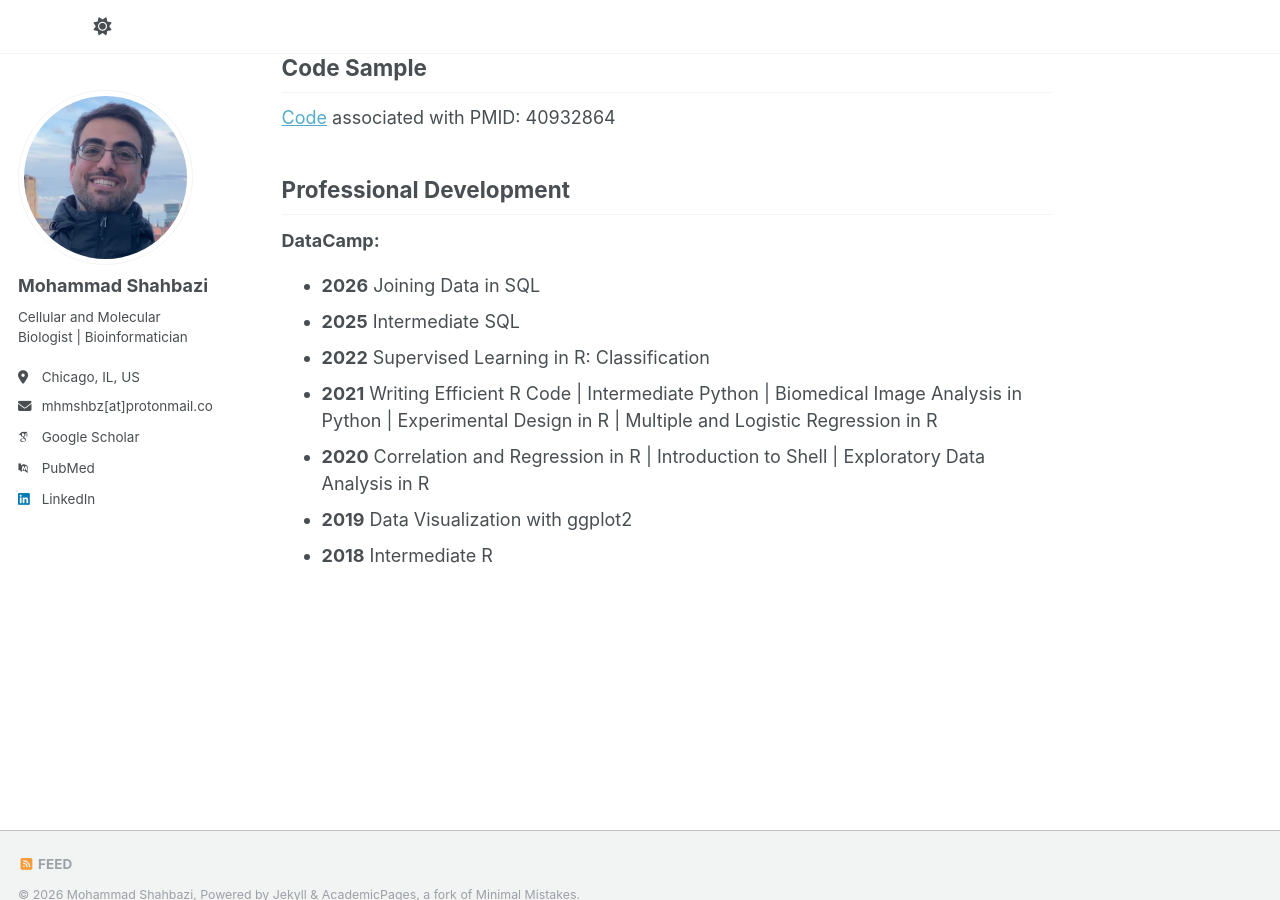
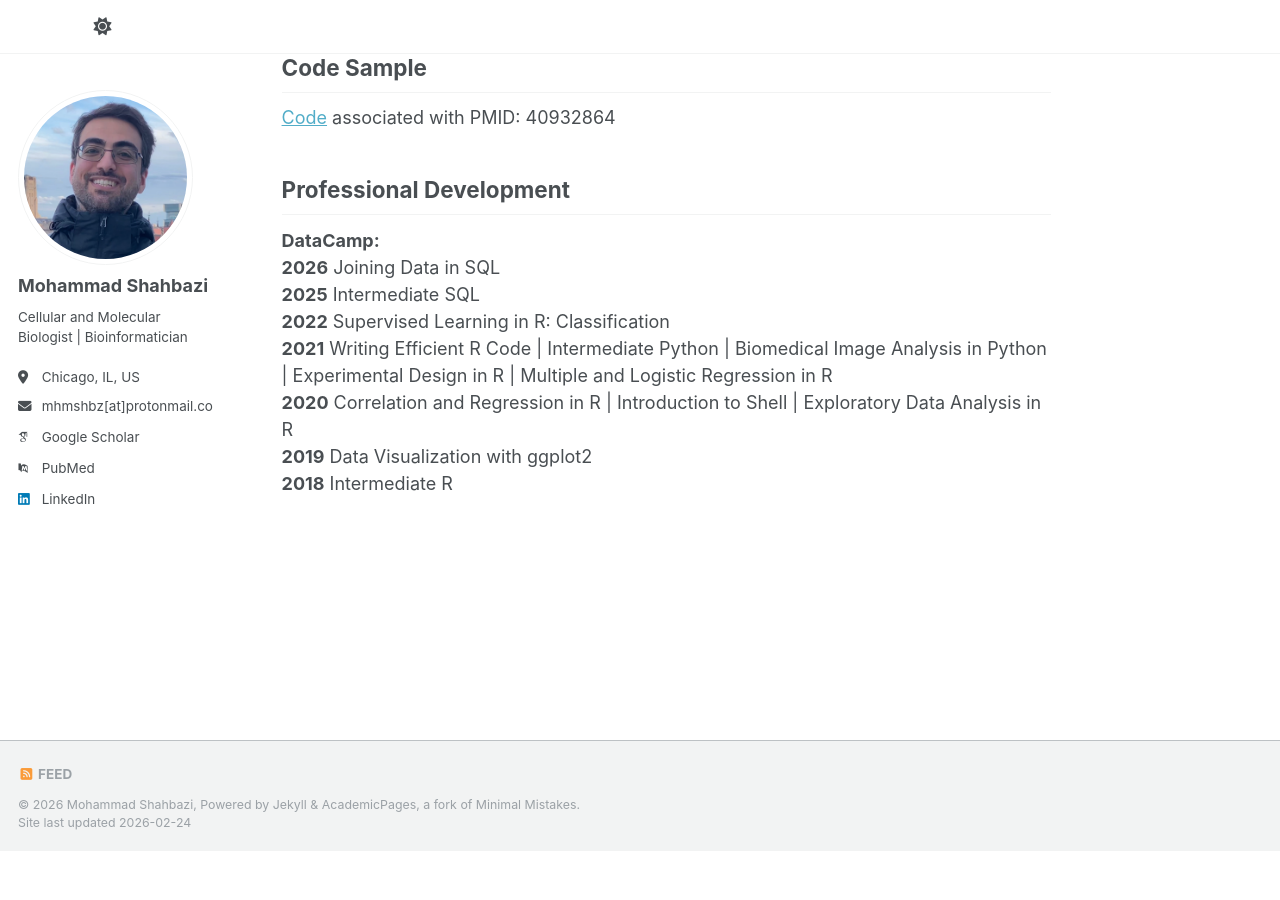
Before and after one commit to shahbazi-m/shahbazi-m.github.io, a Jekyll site: the page built from _pages/about.md, in a window 1280 px wide and 900 px high, scrolled down 2769 px. Built offline with Jekyll 4.4.1, drawn with Linux system fonts in a browser that asks for light colours; some web fonts are replaced; a script that is not in the unit is left out; after the commit the page ends 3620 px from its top, so only the background shows below that.

```diff
--- a/_pages/about.md
+++ b/_pages/about.md
@@ -89,16 +89,16 @@ Professional Development
 ------
 <strong>DataCamp:</strong>
 
-- <strong>2026</strong>	Joining Data in SQL
+<strong>2026</strong>	Joining Data in SQL
 
-- <strong>2025</strong>	Intermediate SQL
+<strong>2025</strong>	Intermediate SQL
 
-- <strong>2022</strong>	Supervised Learning in R: Classification
+<strong>2022</strong>	Supervised Learning in R: Classification
 
-- <strong>2021</strong>	Writing Efficient R Code \| Intermediate Python \| Biomedical Image Analysis in Python  \| Experimental Design in R 	\| Multiple and Logistic Regression in R
+<strong>2021</strong>	Writing Efficient R Code \| Intermediate Python \| Biomedical Image Analysis in Python  \| Experimental Design in R 	\|   Multiple and Logistic Regression in R
 
-- <strong>2020</strong>	Correlation and Regression in R \| Introduction to Shell \| Exploratory Data Analysis in R
+<strong>2020</strong>	Correlation and Regression in R \| Introduction to Shell \| Exploratory Data Analysis in R
 
-- <strong>2019</strong>	Data Visualization with ggplot2
+<strong>2019</strong>	Data Visualization with ggplot2
 
-- <strong>2018</strong>	Intermediate R
+<strong>2018</strong>	Intermediate R
```
